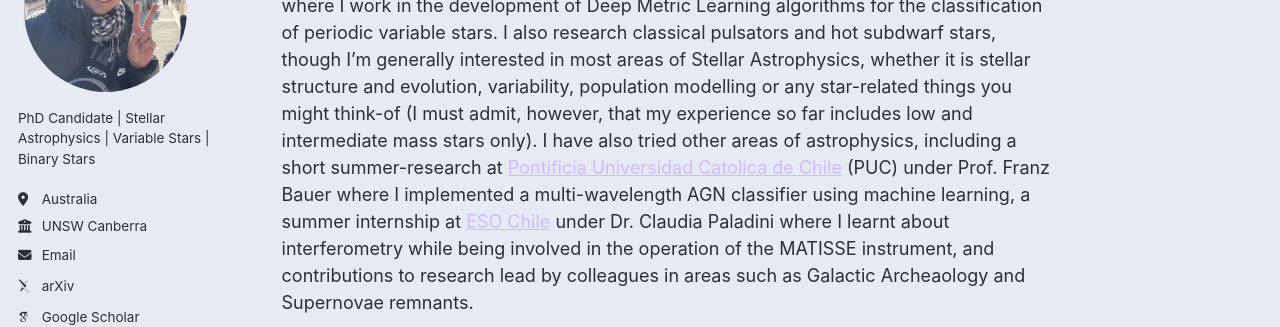
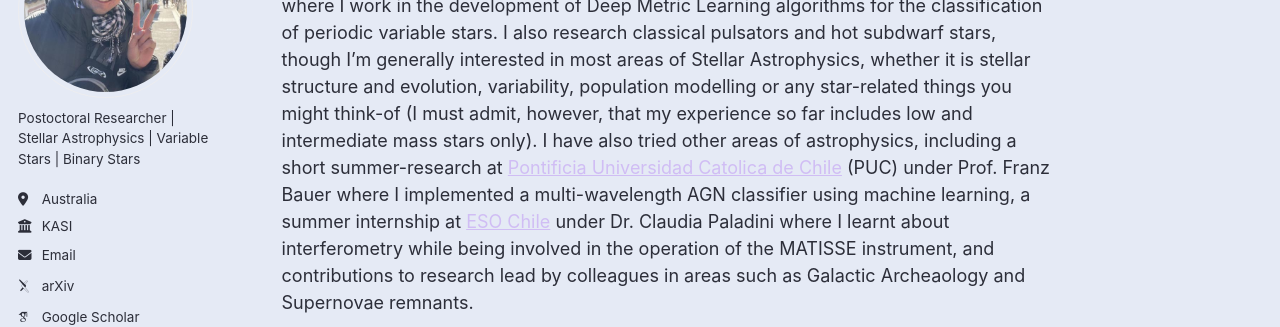
Before and after one commit to nrsegovia/nrsegovia.github.io, a Jekyll site: the page built from _pages/about.md, in a window 1280 px wide. Shown: the part 183-510 px from the top of the page. Built offline with Jekyll 4.4.1, drawn with Linux system fonts in a browser that asks for light colours; some web fonts are replaced.

Commit message:
Forgot to update description

```diff
--- a/_config.yml
+++ b/_config.yml
@@ -24,9 +24,9 @@ author:
   avatar           : "profile.jpg"
   name             : # "Nicolás Rodríguez-Segovia"
   pronouns         : # example: "she/her"
-  bio              : "PhD Candidate | Stellar Astrophysics | Variable Stars | Binary Stars"
+  bio              : "Postoctoral Researcher | Stellar Astrophysics | Variable Stars | Binary Stars"
   location         : "Australia"
-  employer         : "UNSW Canberra"
+  employer         : "KASI"
   uri              : # URL
   email            : "nj.rsegovia@gmail.com"
 
```
